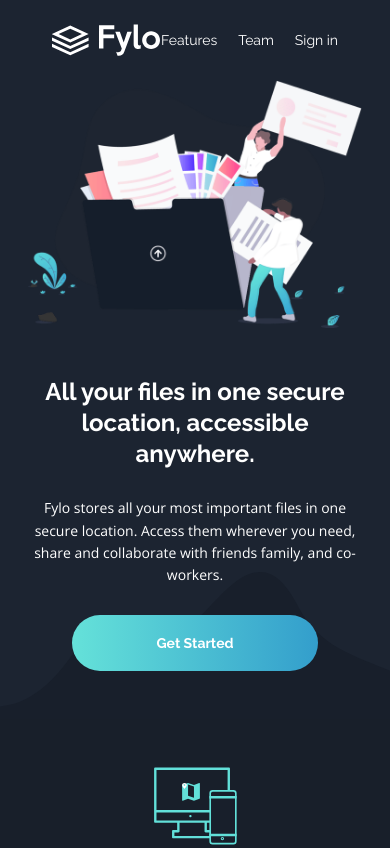
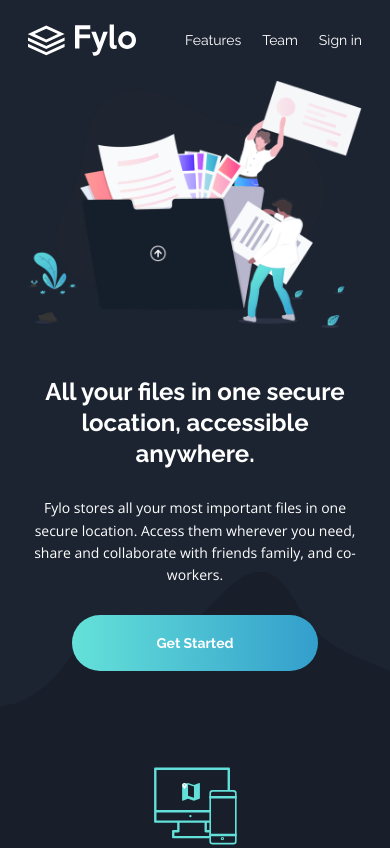
Before and after one commit to DylanGangat/Fylo-dark-theme-landing-page, a website: page index.html in a window 390 px wide. Shown: the top 848 px of the page. Drawn offline with nearby package versions, Linux system fonts and the light colour scheme.

Commit message:
fixed the navs padding for mobile view

```diff
--- a/scss/layouts/_sections.scss
+++ b/scss/layouts/_sections.scss
@@ -8,7 +8,7 @@
 
 .primary-header {
   --max-width: 95rem;
-  padding: 1.5rem;
+  padding: 1.5rem 0;
   background-color: var(--clr-primary-300);
 
   @media (min-width: 45em) {
```
Also changed, not shown: index.html (+4 -2 lines), css/style.css.
